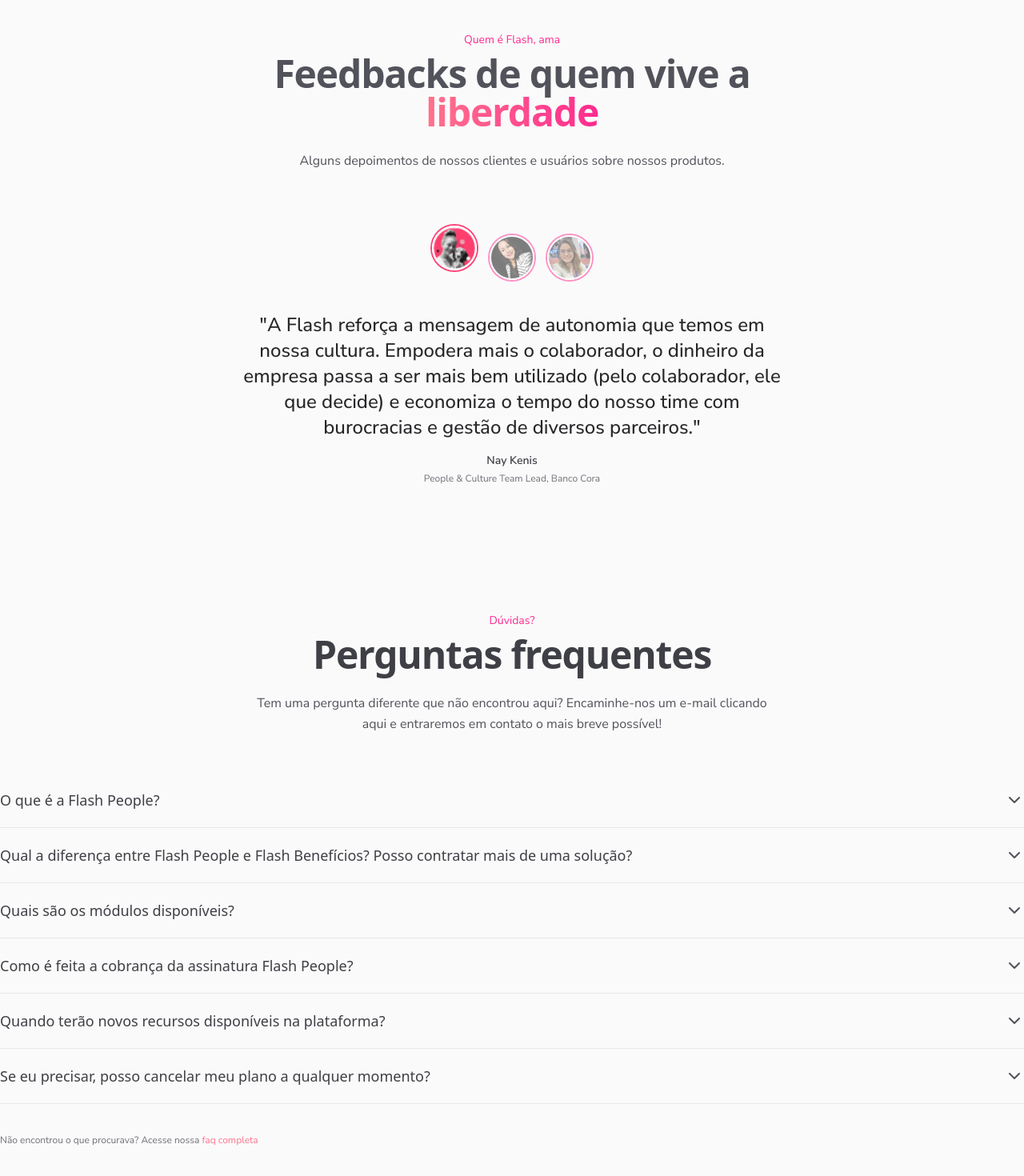
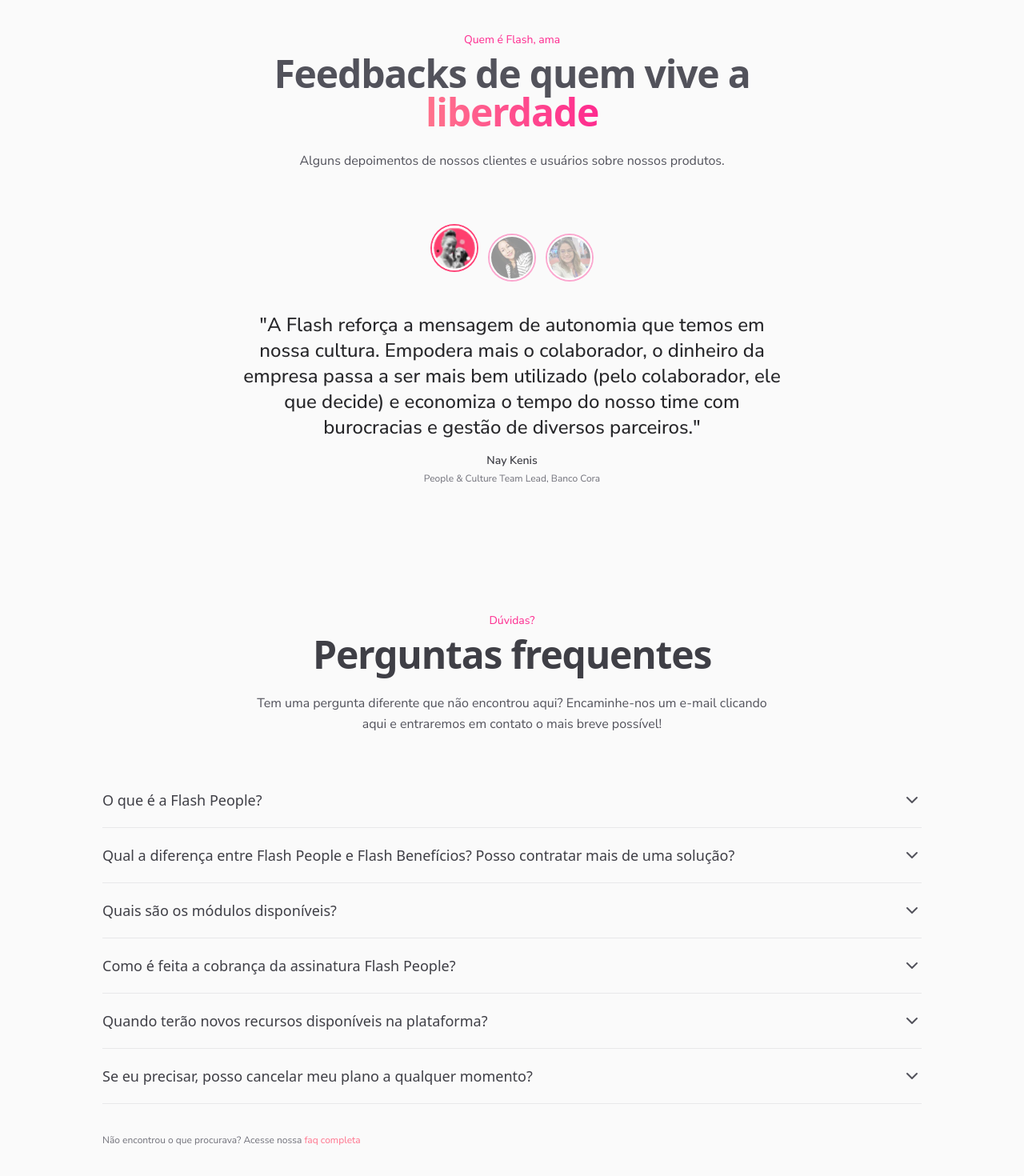
Before and after one commit to Nicolas-Moises/landing-page-flash-benefits, a Next.js app: page /hr in a window 1280 px wide. Shown: the part 4383-5853 px from the top of the page at 80% size. Built offline with nearby package versions, Linux system fonts and the light colour scheme; a web font is replaced by a local one.

Commit message:
fix: layout components

```diff
--- a/src/app/hr/components/Testimonials.tsx
+++ b/src/app/hr/components/Testimonials.tsx
@@ -65,7 +65,8 @@
                             width={100}
                             height={100}
                             alt=""
-                            className='w-14 h-14 rounded-full border-2 ring-2 ring-pink-500 border-white group-data-[state=active]:ring-pink-600 group-data-[state=inactive]:opacity-50'
+                            className='w-14 h-14 rounded-full border-2 ring-2 ring-pink-500 border-white group-data-[state=active]:ring-pink-600
+                            group-data-[state=inactive]:opacity-40'
                         />
                     </Tabs.Trigger>
                 )
--- a/src/components/Faq.tsx
+++ b/src/components/Faq.tsx
@@ -56,7 +56,7 @@
                 </p>
             </div>
 
-            <div className='w-full mt-12'>
+            <div className='w-full mt-12 max-w-5xl '>
                 <Accordion.Root type="single" collapsible className='w-full'>
                     {questions.map(question => {
                         return (
@@ -76,13 +76,13 @@
                         )
                     })}
                 </Accordion.Root>
+                <div className='mt-8 w-full'>
+                    <span className='text-xs text-zinc-500'>
+                        Não encontrou o que procurava? Acesse nossa <Link href="#" className='text-pink-400 hover:text-pink-500'>faq completa</Link>
+                    </span>
+                </div>
             </div>
 
-            <div className='mt-8 w-full'>
-                <span className='text-xs text-zinc-500'>
-                    Não encontrou o que procurava? Acesse nossa <Link href="#" className='text-pink-400 hover:text-pink-500'>faq completa</Link>
-                </span>
-            </div>
     </section>
     )
 }
```
